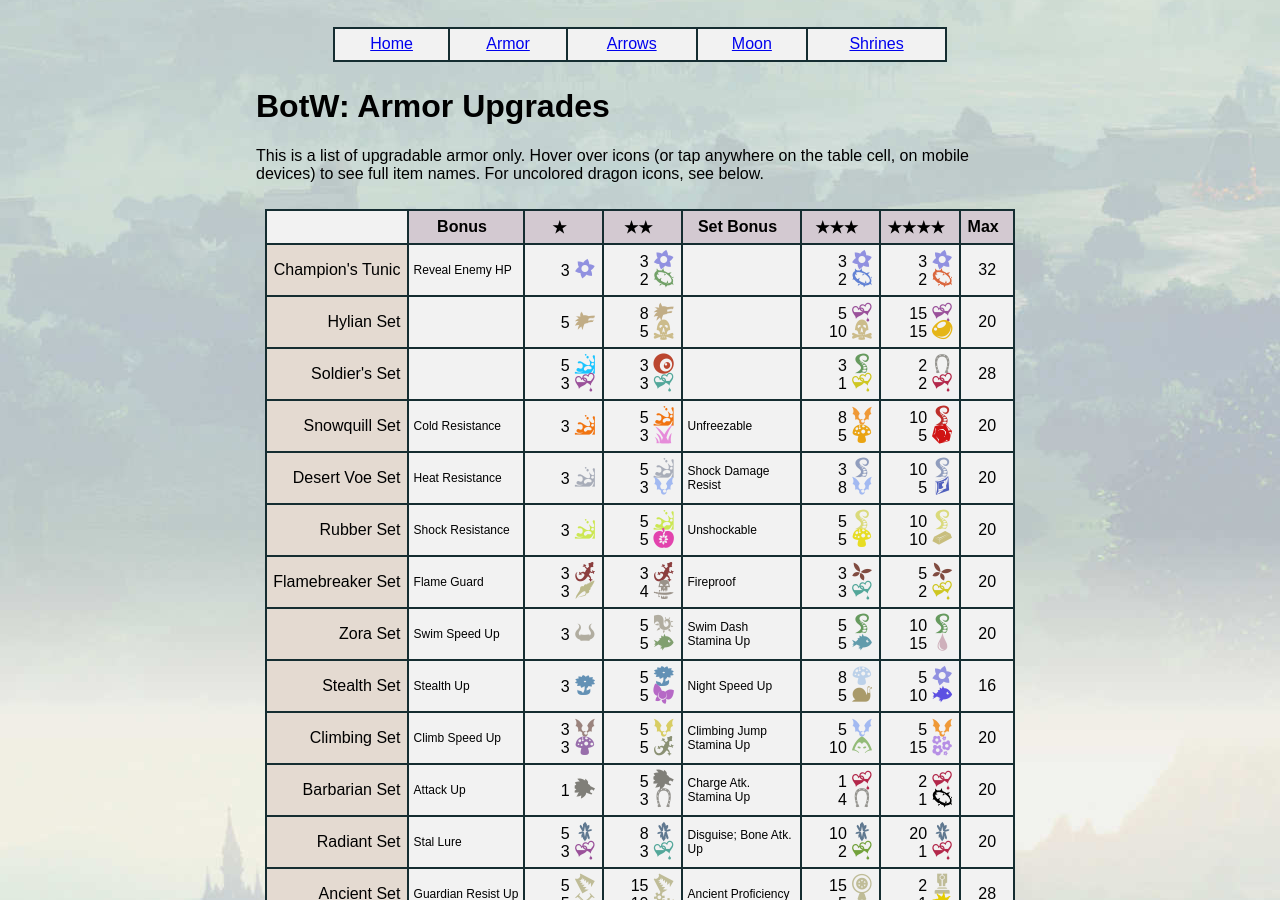
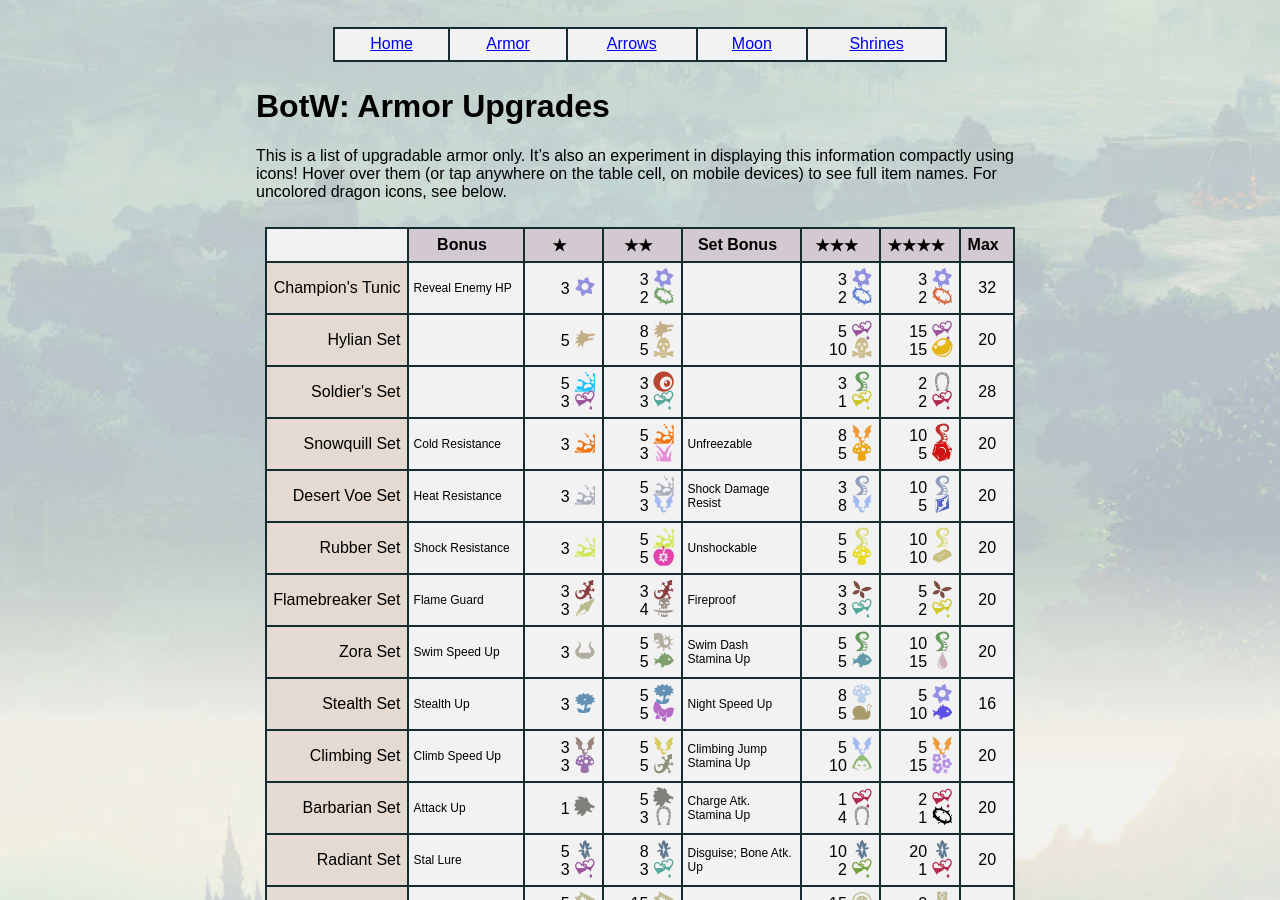
Before and after one commit to decklin/botw-reference, a Jekyll site: the page built from docs/armor.md, in a window 1280 px wide and 900 px high. Built offline with Jekyll 4.4.1, drawn with Linux system fonts in a browser that asks for light colours; some web fonts are replaced.

Commit message:
Put more of an explanation why in the lead

```diff
--- a/docs/armor.md
+++ b/docs/armor.md
@@ -7,9 +7,10 @@ sortable_tables:
 
 <link rel="stylesheet" href="/assets/armor.css">
 
-This is a list of upgradable armor only. Hover over icons (or tap
-anywhere on the table cell, on mobile devices) to see full item names.
-For uncolored dragon icons, see below.
+This is a list of upgradable armor only. It's also an experiment in
+displaying this information compactly using icons! Hover over them (or
+tap anywhere on the table cell, on mobile devices) to see full item
+names. For uncolored dragon icons, see below.
 
 <table id="armor">
   <tr data-sort-method="none">
```
